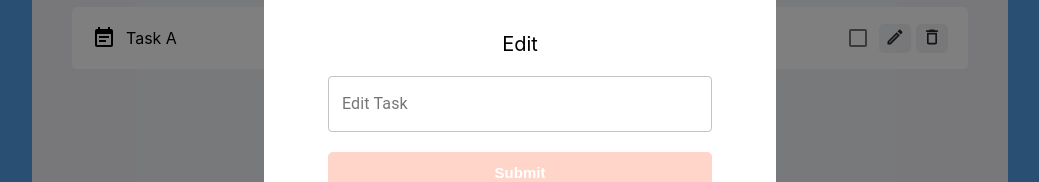
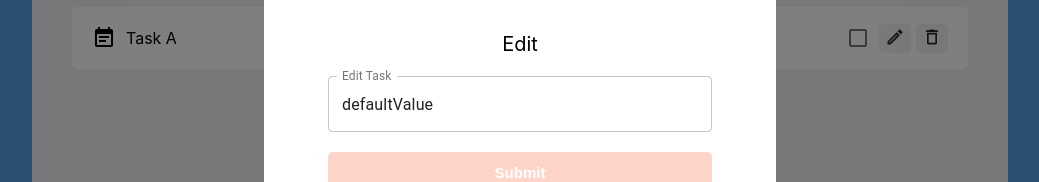
Before and after one commit to kazu-S-1110/redux_toolkit_210614, a React (Create React App) app: page / in a window 1280 px wide. Both pictures are taken after a click on the button 1015 px from the left and 291 px from the top of the page. Shown: the part 253-435 px from the top of the page, without its empty margins (120-1159 px from the left). Built offline with nearby package versions, Linux system fonts and the light colour scheme.

Commit message:
modalの状態管理をreducerに追加。伴い、useStateからRDTに置き換え。

```diff
--- a/src/features/task/taskForm/TaskForm.tsx
+++ b/src/features/task/taskForm/TaskForm.tsx
@@ -20,15 +20,20 @@ const TaskForm: React.FC<PropTypes> = ({ edit }) => {
     dispatch(createTask(data.taskTitle)); //taskSliceの関数を発火させるためにdispatchが必要
     reset(); //reset関数を発火することでテキストフィールドを空にできる。
   };
+  const handleEdit = (data: Inputs) => {
+    console.log(data);
+  };
+
   return (
     <div className={styles.root}>
       <form
-        onSubmit={handleSubmit(handleCreate)} //react-hook-formの特徴！
+        onSubmit={edit ? handleSubmit(handleEdit) : handleSubmit(handleCreate)} //react-hook-formの特徴！
         className={styles.form}
       >
         <TextField
           id="outlined-basic"
           label={edit ? 'Edit Task' : 'New Task'}
+          defaultValue={edit ? 'defaultValue' : ''}
           variant="outlined"
           {...register('taskTitle')} //useformとの連携（バージョン７から書式違う）
           className={styles.text_field}
--- a/src/features/task/taskItem/TaskItem.tsx
+++ b/src/features/task/taskItem/TaskItem.tsx
@@ -1,4 +1,6 @@
 import React from 'react';
+import { useDispatch, useSelector } from 'react-redux';
+import { handleModalOpen, selectIsModalOpen } from '../taskSlice';
 import Checkbox from '@material-ui/core/Checkbox';
 import EventNoteIcon from '@material-ui/icons/EventNote';
 import EditTwoToneIcon from '@material-ui/icons/EditTwoTone';
@@ -16,14 +18,14 @@ interface PropTypes {
 }
 
 const TaskItem: React.FC<PropTypes> = ({ task }) => {
-  const [open, setOpen] = React.useState(false);
-
+  const isModalOpen = useSelector(selectIsModalOpen);
+  const dispatch = useDispatch();
   const handleOpen = () => {
-    setOpen(true);
+    dispatch(handleModalOpen(true));
   };
 
   const handleClose = () => {
-    setOpen(false);
+    dispatch(handleModalOpen(false));
   };
   return (
     <div className={styles.root}>
@@ -53,7 +55,7 @@ const TaskItem: React.FC<PropTypes> = ({ task }) => {
           <DeleteOutlineTwoToneIcon className={styles.icon} />
         </button>
       </div>
-      <Modal open={open} onClose={handleClose} className={styles.modal}>
+      <Modal open={isModalOpen} onClose={handleClose} className={styles.modal}>
         <div className={styles.modal_content}>
           <div className={styles.modal_title}>Edit</div>
           <TaskForm edit />
--- a/src/features/task/taskSlice.ts
+++ b/src/features/task/taskSlice.ts
@@ -34,6 +34,7 @@ export const taskSlice = createSlice({
   initialState,
   // The `reducers` field lets us define reducers and generate associated actions
   reducers: {
+    //タスクの作成
     createTask: (state, action) => {
       state.idCount++;
       const newTask = {
@@ -43,15 +44,21 @@ export const taskSlice = createSlice({
       };
       state.tasks = [newTask, ...state.tasks];
     },
+    //Modalを開くか閉じるかのフラグ管理
+    handleModalOpen: (state, action) => {
+      state.isModalOpen = action.payload
+    }
+
   },
 });
 
-export const { createTask } = taskSlice.actions;
+export const { createTask, handleModalOpen } = taskSlice.actions;
 
 // The function below is called a selector and allows us to select a value from
 // the state. Selectors can also be defined inline where they're used instead of
 // in the slice file. For example: `useSelector((state: RootState) => state.counter.value)`
 export const selectTask = (state: RootState):TaskState["tasks"] => state.task.tasks;
+export const selectIsModalOpen = (state: RootState):TaskState["isModalOpen"] => state.task.isModalOpen;
 
 
 
```
